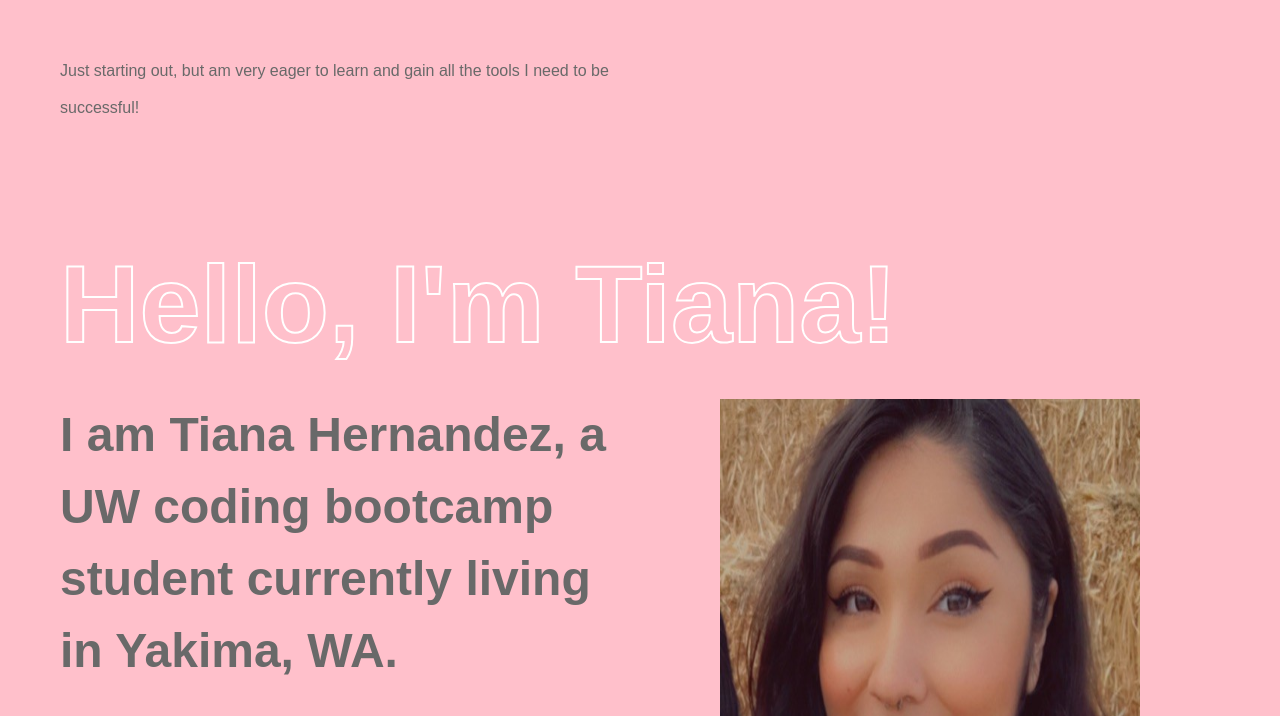
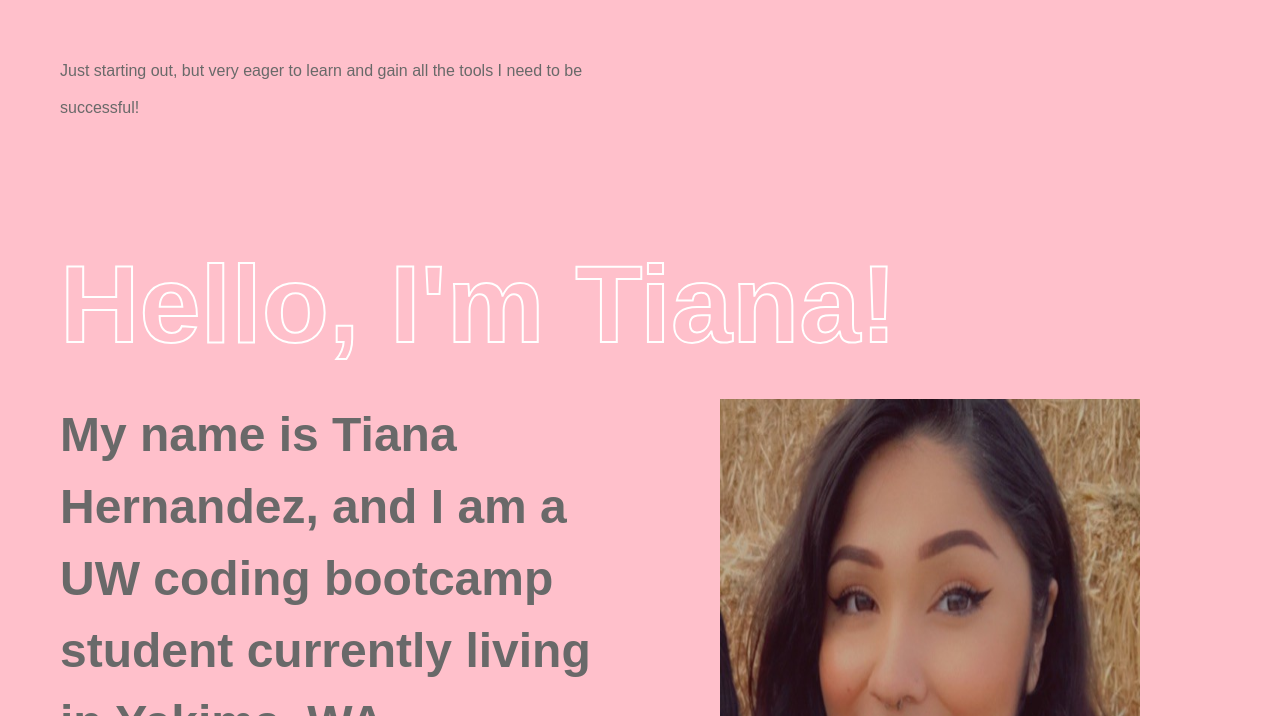
Before and after one commit to tah899/my-portfolio, a plain HTML site: page index.html in a window 1280 px wide. Shown: the part 640-1356 px from the top of the page. Drawn offline with Linux system fonts and the light colour scheme.

Commit message:
modified html

```diff
--- a/index.html
+++ b/index.html
@@ -13,7 +13,7 @@
           <span>Tiana Hernandez</span>
           <h1>Bootcamp Student becoming a Full-Stack Developer</h1>
           <p>
-            Just starting out, but am very eager to learn and gain all the tools I need to be successful!
+            Just starting out, but very eager to learn and gain all the tools I need to be successful!
           </p>
         </div>
       </div>
@@ -25,7 +25,7 @@
         <div class="main__content">
           <div class="main__text">
             <h2>
-              I am Tiana Hernandez, a UW coding bootcamp student currently living in Yakima, WA.
+                My name is Tiana Hernandez, and I am a UW coding bootcamp student currently living in Yakima, WA.
             </h2>
             <p>
               Through homework assignments and mini projects, I am gaining the experience and acquiring the tools I need to complete that goal.
```
